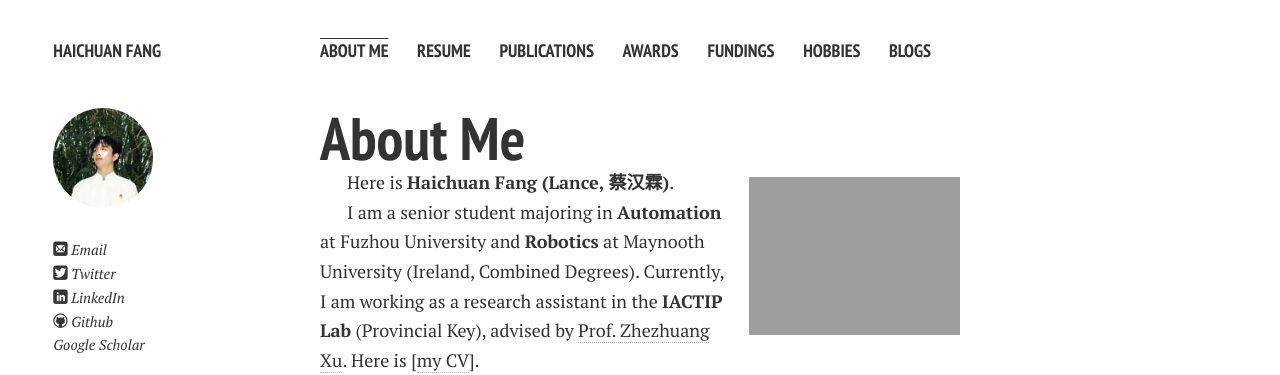
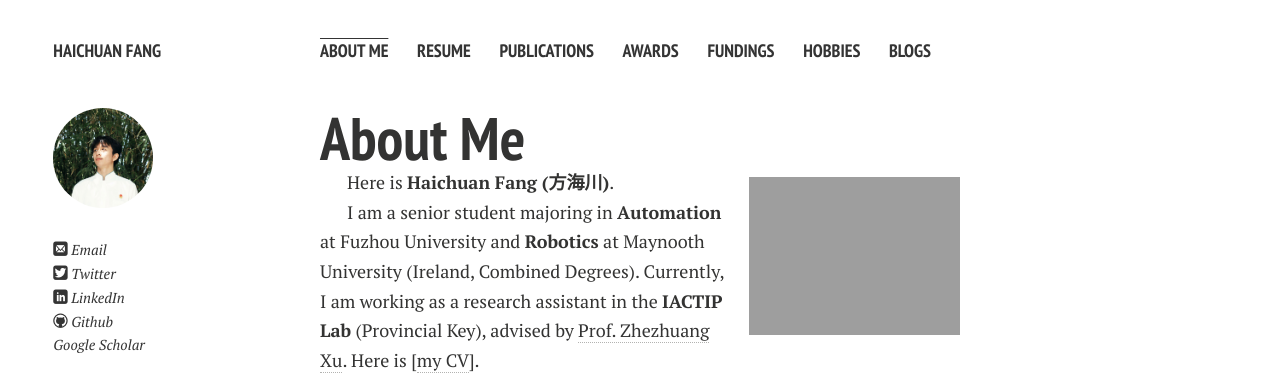
Before and after one commit to wywsunflower/wywsunflower.github.io, a Jekyll site: the page built from index.md, in a window 1280 px wide. Shown: the top 375 px of the page. Built offline with Jekyll 4.4.1, drawn with Linux system fonts in a browser that asks for light colours; nearby versions of some CDN libraries; comment, search, counter and statistics services are not loaded; a style sheet for code colours, icons or effects is not loaded; our own code applies the rules of GitHub Pages for plain Markdown files.

Commit message:
Update index.md

```diff
--- a/index.md
+++ b/index.md
@@ -6,7 +6,7 @@ layout: page
 
 <img src="https://caihanlin.com/caihanlin.jpg" class="floatpic" width="360" height="480">
 
-Here is **Haichuan Fang (Lance, 蔡汉霖)**.
+Here is **Haichuan Fang (方海川)**.
 
 I am a senior student majoring in **Automation** at Fuzhou University and **Robotics** at Maynooth University (Ireland, Combined Degrees). Currently, I am working as a research assistant in the **IACTIP Lab** (Provincial Key), advised by [Prof. Zhezhuang Xu](https://www.researchgate.net/profile/Zhezhuang-Xu). Here is [[my CV](https://caihanlin.com/file/CV-HanlinCAI.pdf)].
 
```
